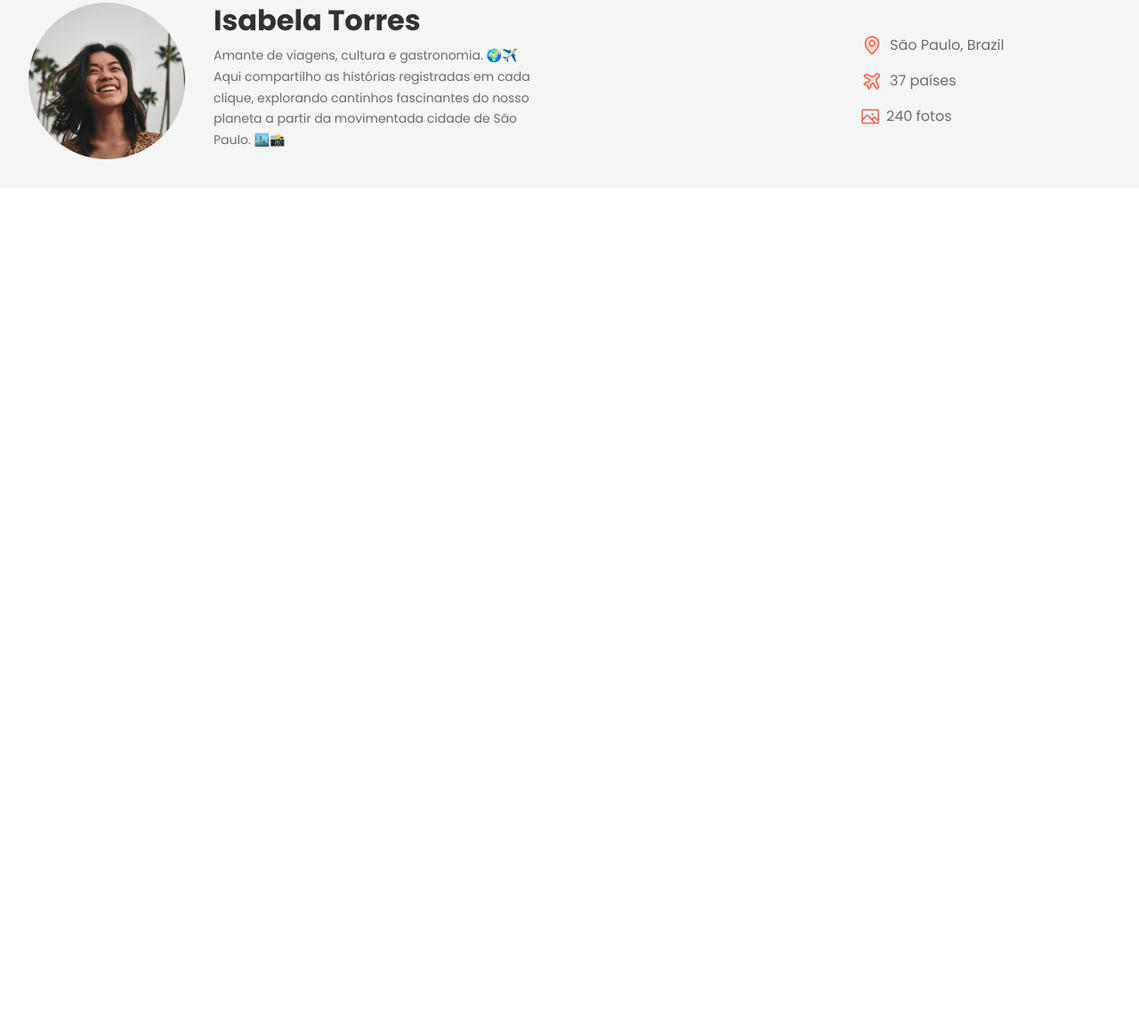
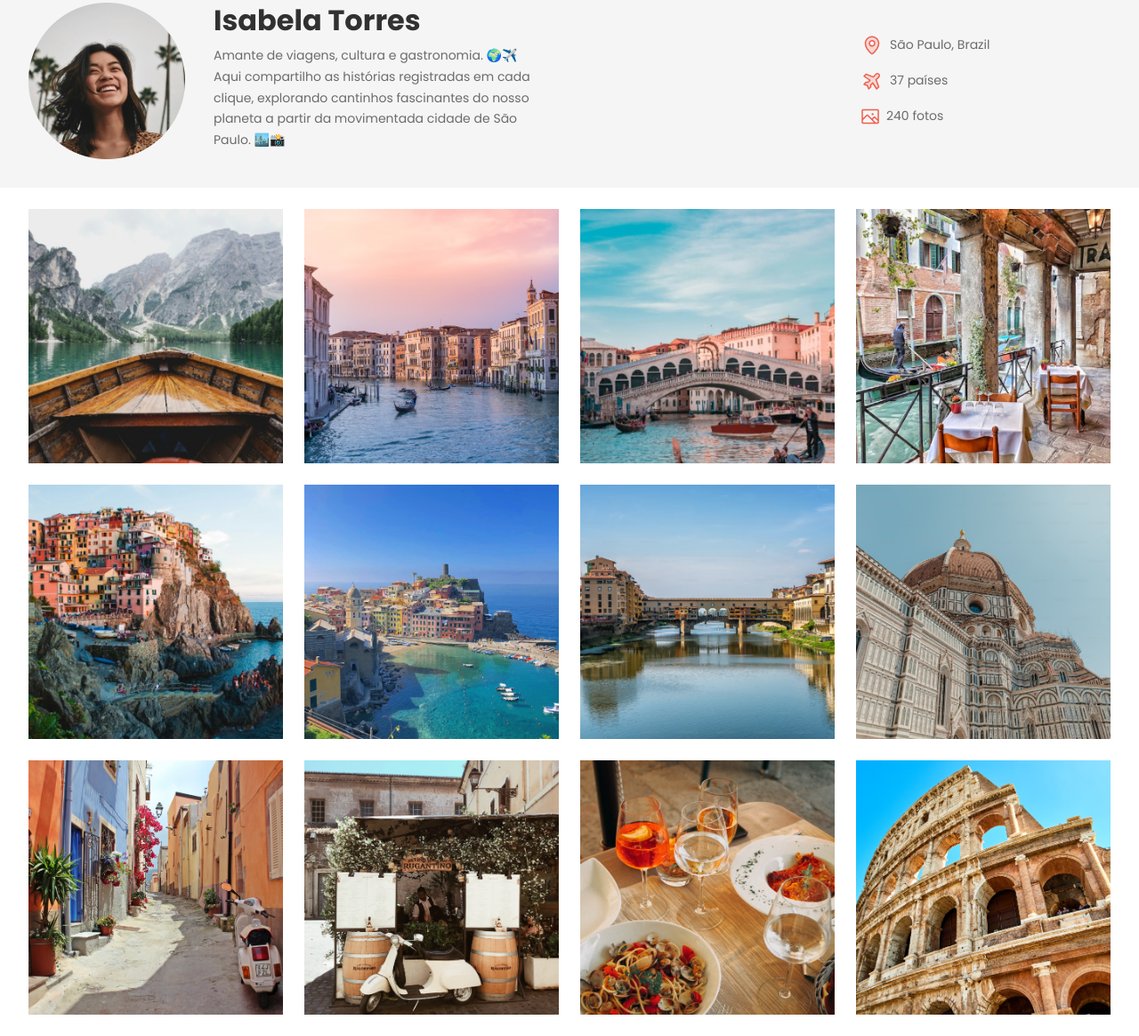
Before and after one commit to CaioLomenha/travelgram, a plain HTML site: page index.html in a window 1280 px wide. Shown: the part 125-1290 px from the top of the page at 89% size. Before the commit the page ends 800 px from the top, so only its background shows below. Drawn offline with Linux system fonts and the light colour scheme.

Commit message:
done main

```diff
--- a/index.html
+++ b/index.html
@@ -51,5 +51,21 @@
     </div>
   </header>
   </div>
+
+<main class="container">
+  <img src="assets/img/Image 01.png" alt="">
+  <img src="assets/img/Image 02.png" alt="">
+  <img src="assets/img/Image 03.png" alt="">
+  <img src="assets/img/Image 04.png" alt="">
+  <img src="assets/img/Image 05.png" alt="">
+  <img src="assets/img/Image 06.png" alt="">
+  <img src="assets/img/Image 07.png" alt="">
+  <img src="assets/img/Image 08.png" alt="">
+  <img src="assets/img/Image 09.png" alt="">
+  <img src="assets/img/Image 10.png" alt="">
+  <img src="assets/img/Image 11.png" alt="">
+  <img src="assets/img/Image 12.png" alt="">
+
+</main>
 </body>
 </html>
--- a/styles/header.css
+++ b/styles/header.css
@@ -1,5 +1,7 @@
 header {
   padding-block: 32px;
+  font: var(--text-md);
+
 }
 
 header .container {
@@ -24,10 +26,7 @@ header .container {
     margin-bottom: 8px;
   }
 
-  #profile p {
-    font: var(--text-md);
-    color: var(--text-color-secondary);
-  }
+
 
   #info {
     display: flex;
--- a/styles/index.css
+++ b/styles/index.css
@@ -4,3 +4,5 @@
 @import url(nav.css);
 
 @import url(header.css);
+
+@import url(main.css);
--- /dev/null
+++ b/styles/main.css
@@ -0,0 +1,12 @@
+main {
+  display: flex;
+  flex-wrap: wrap;
+  gap: 24px;
+  padding-block: 24px;
+}
+
+main img {
+  width: 286px;
+  height: 286px;
+  object-fit: cover;
+}
```
